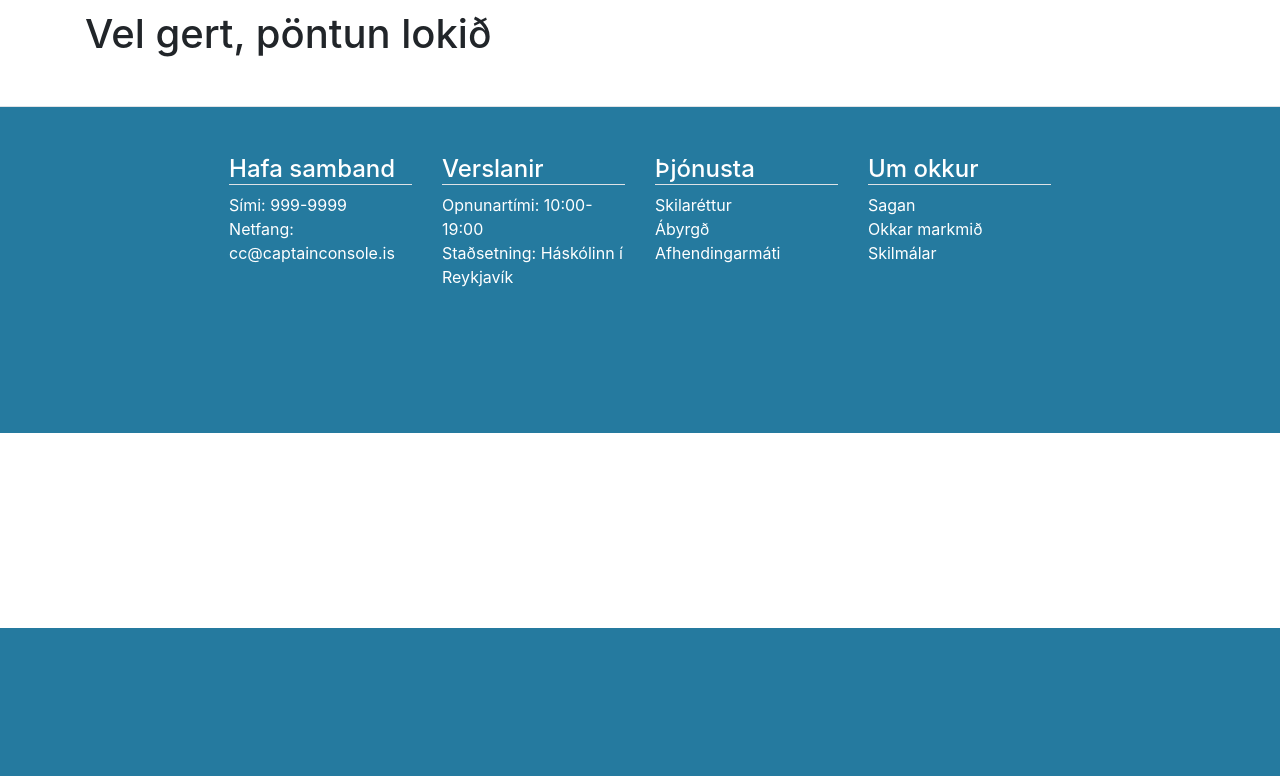
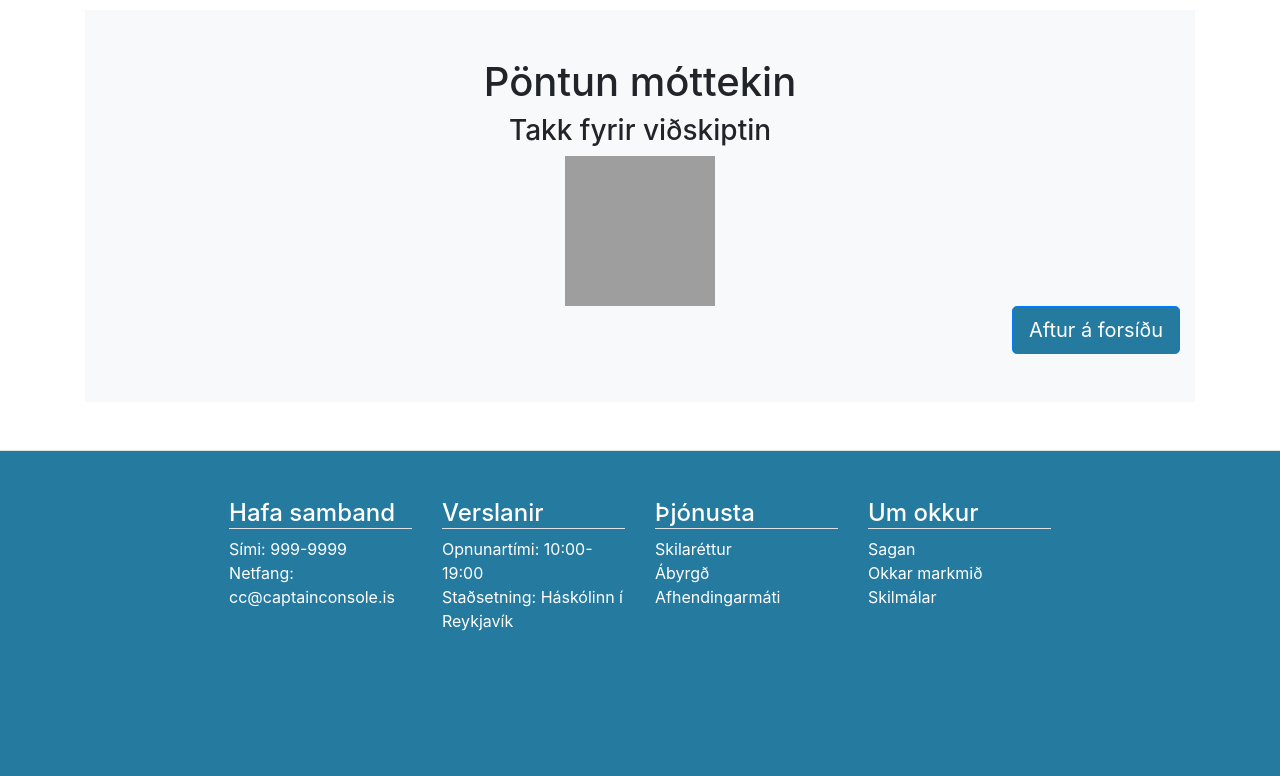
Before and after one commit to jonag15/Captain_Console, a Django app: page /order/payment/overview/complete in a window 1280 px wide. Shown: the part 172-948 px from the top of the page. Before the commit the page ends 800 px from the top, so only its background shows below. Run offline with Django 3.2, Linux system fonts and the light colour scheme; some libraries are stand-ins or nearby versions; grey boxes are pictures that could not be loaded.

Commit message:
Merge branch 'master' of /Users/ElinBua/Desktop/Main/Captain_Console with conflicts.

```diff
--- a/templates/home/index.html
+++ b/templates/home/index.html
@@ -6,12 +6,12 @@
         <div class="album py-5 bg-light row">
             <div class="container">
             <div class="row product" id="product">
-            <img src="https://www.todayifoundout.com/wp-content/uploads/2013/08/pacman.jpg" width="300px" height="300px alt="Opnumynd" />
+            <img src="https://www.todayifoundout.com/wp-content/uploads/2013/08/pacman.jpg" width="300px" height="300px" alt="Opnumynd">
 
             <div class="col-md-6">
 
             <h6>NÝTT!</h6>
-            <h1>PACKMAN</h1>
+            <h1>PACMAN</h1>
             <p>Hinn sívinsæli Packman leikur er kominn aftur í verslanir</p>
 
             <a class="btn btn-primary btn-lg order_btn" href="{% url 'product_games' %}" role="button">Nánar</a>
@@ -24,7 +24,7 @@
         <div class="album py-5 bg-light row">
             <div class="container">
             <div class="row product" id="product">
-            <img src="https://upload.wikimedia.org/wikipedia/en/a/ad/Jetpac_Coverart.png" width="300px" height="300px alt="Opnumynd" />
+            <img src="https://upload.wikimedia.org/wikipedia/en/a/ad/Jetpac_Coverart.png" width="300px" height="300px" alt="Opnumynd">
 
             <div class="col-md-6">
 
--- a/templates/order/order_complete.html
+++ b/templates/order/order_complete.html
@@ -1,5 +1,19 @@
 {% extends 'base.html' %}
 {% block content %}
 
-<h1>Vel gert, pöntun lokið</h1>
+
+   <span class="col-lg-12">
+        <div class="album py-5 bg-light row">
+            <div class="container">
+                <div class="col-md-12">
+                    <div class="text-center">
+                        <h1>Pöntun móttekin</h1>
+                        <h3>Takk fyrir viðskiptin</h3>
+                        <img src=" https://www.ukfootballtrading.com/wp-content/uploads/2019/01/green-tick-png-icon-5.jpg" width="150px" height="150px" alt="Opnumynd">
+                    </div>
+                </div>
+                      <a class="btn btn-primary btn-lg float-right" href="{% url 'home_index' %}" role="button">Aftur á forsíðu</a>
+            </div>
+        </div>
+    </span>
 {% endblock %}
```
